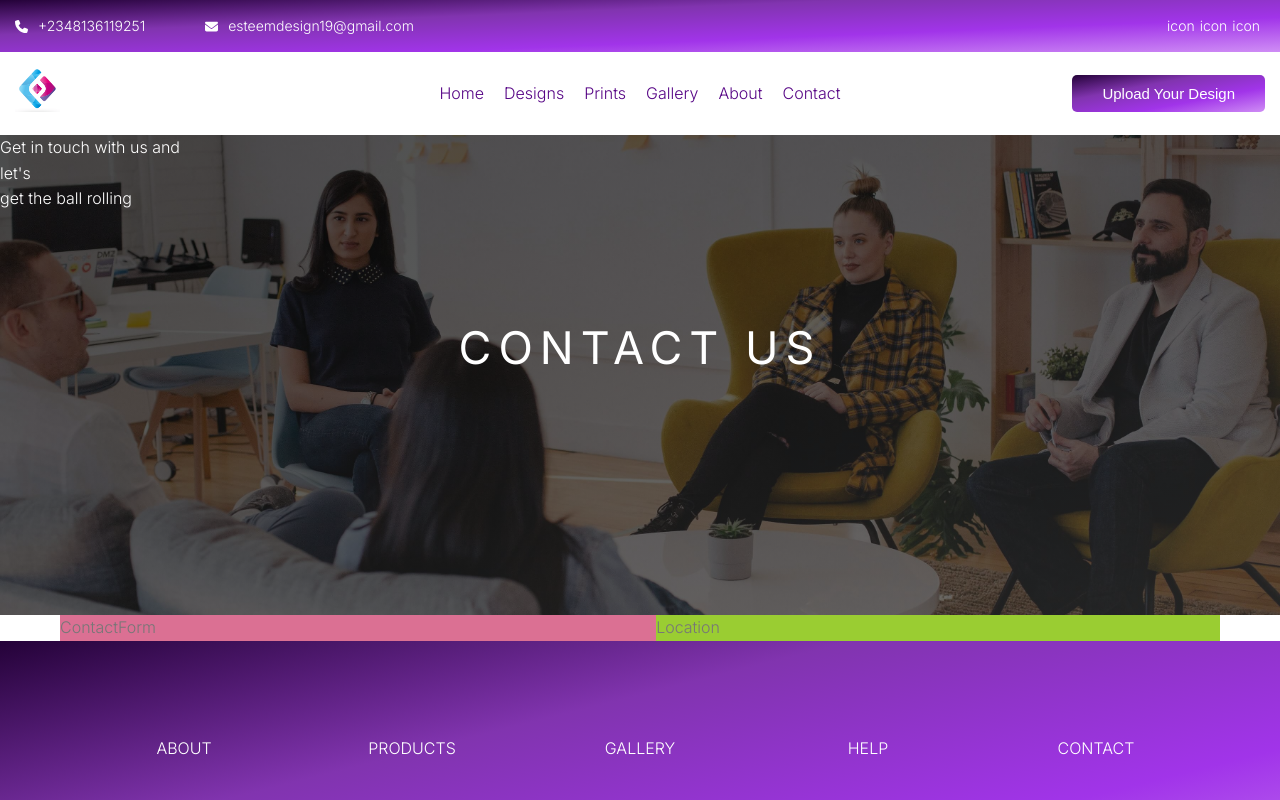
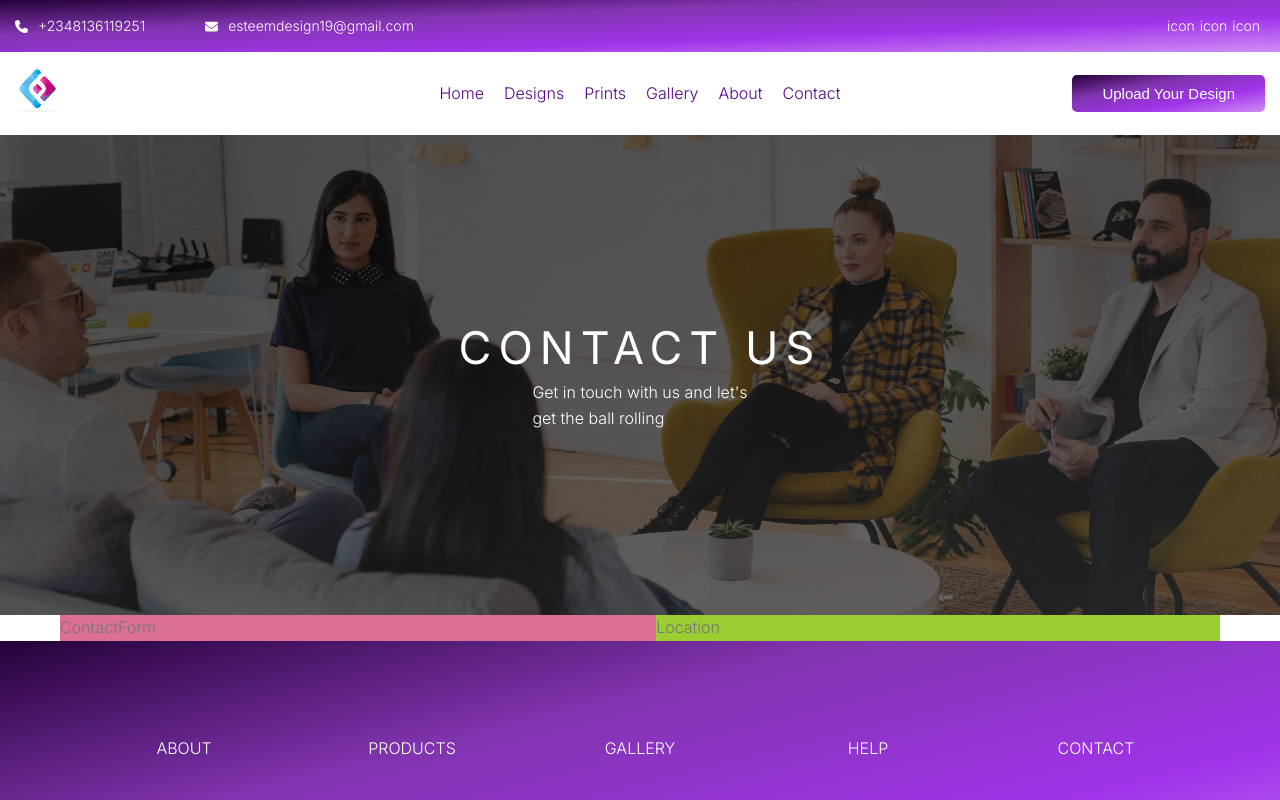
Before and after one commit to esteemayo/next-idesignx, a Next.js app: page /contact in a window 1280 px wide. Shown: the top 800 px of the page. Built offline with nearby package versions, Linux system fonts and the light colour scheme.

Commit message:
fix: add styling

```diff
--- a/src/components/hero/ContactHero.tsx
+++ b/src/components/hero/ContactHero.tsx
@@ -45,7 +45,11 @@ const Heading = styled.h1`
   animation: moveInBottom 0.5s ease-out 0.75s backwards;
 `;
 
-const Text = styled.p``;
+const Text = styled.p`
+  grid-area: 3 / 2 / 4 / span 4;
+  align-self: self-start;
+  justify-self: center;
+`;
 
 const Br = styled.br``;
 
```
